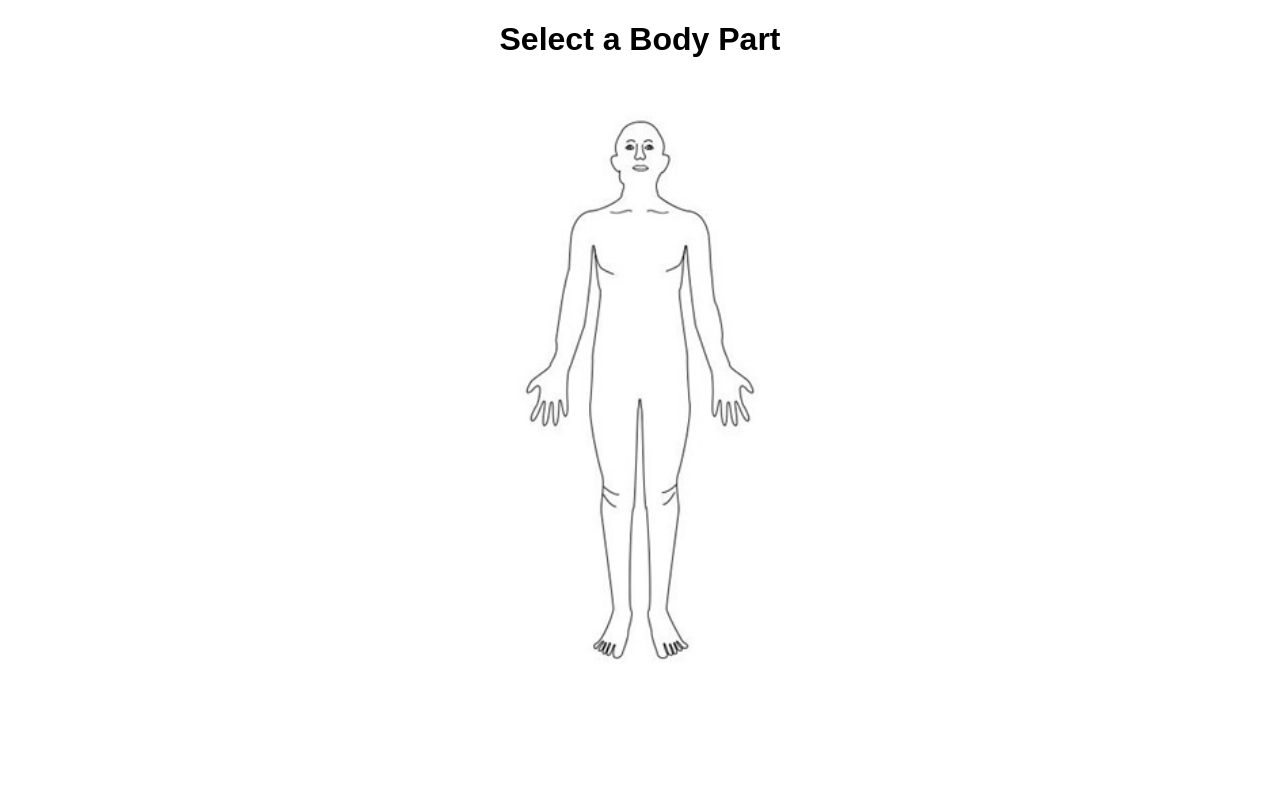
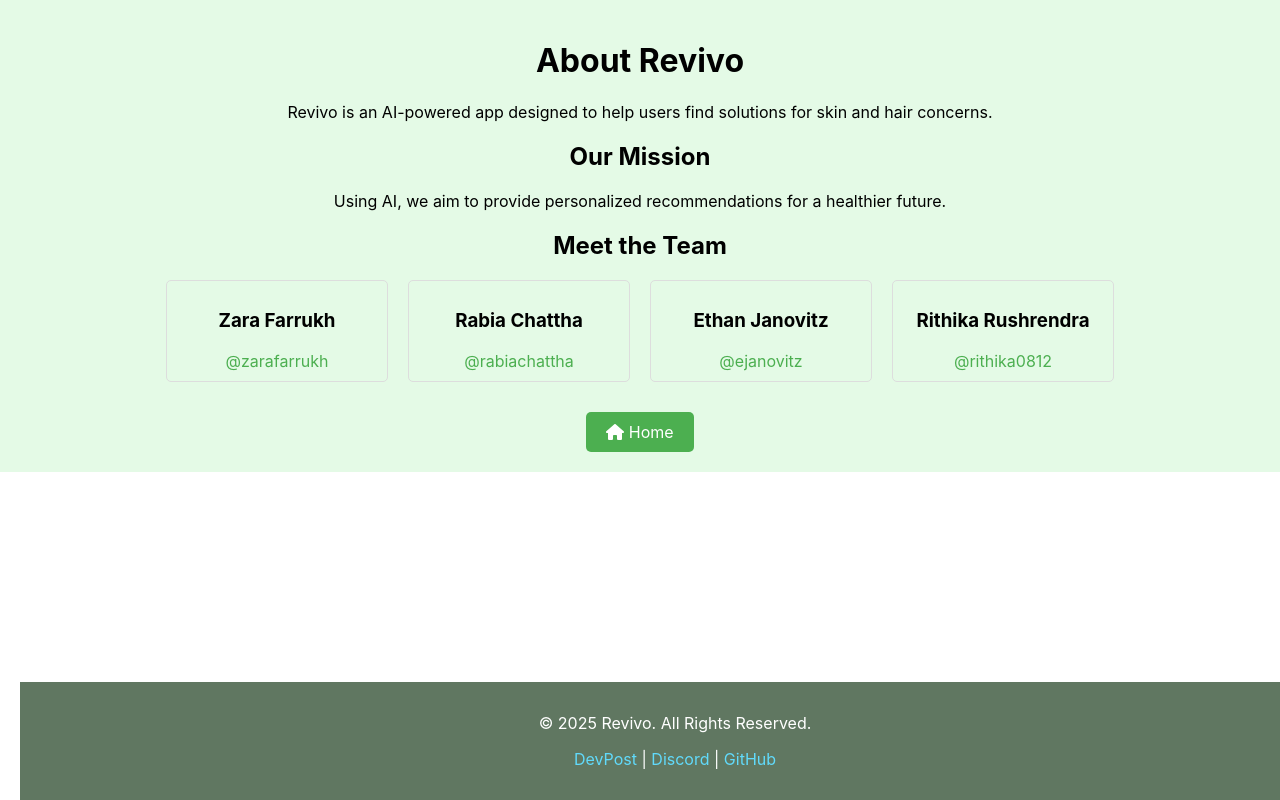
Before and after one commit to zarafarrukh/HackHive-ZERRoLimits, a React (Create React App) app: page /about in a window 1280 px wide. Built offline with nearby package versions, Linux system fonts and the light colour scheme.

Commit message:
Added about page

```diff
--- a/package.json
+++ b/package.json
@@ -3,6 +3,9 @@
   "version": "0.1.0",
   "private": true,
   "dependencies": {
+    "@fortawesome/fontawesome-free": "^6.7.2",
+    "@fortawesome/free-solid-svg-icons": "^6.7.2",
+    "@fortawesome/react-fontawesome": "^0.2.2",
     "cra-template": "1.2.0",
     "react": "^19.0.0",
     "react-dom": "^19.0.0",
--- a/src/App.js
+++ b/src/App.js
@@ -2,7 +2,7 @@ import React from "react";
 import { BrowserRouter as Router, Routes, Route } from "react-router-dom";
 import BodyPage from "./pages/BodyPage"; // Ensure correct path to BodyPage
 import HomePage from "./pages/HomePage";
-
+import AboutPage from "./pages/AboutPage";
 function App() {
   return (
     <Router>
@@ -11,6 +11,8 @@ function App() {
         <Route path="/" element={<HomePage />} />
 
         <Route path="*" element={<BodyPage />} />
+
+        <Route path="/about" element={<AboutPage />} />
       </Routes>
     </Router>
   );
--- /dev/null
+++ b/src/pages/AboutPage.js
@@ -0,0 +1,69 @@
+import React from "react";
+import { Link } from "react-router-dom"; // Import Link from react-router-dom
+import "../styles/AboutPage.css"; // Import CSS
+import Footer from "../pages/Footer"; // Import Footer
+import { FontAwesomeIcon } from '@fortawesome/react-fontawesome';
+import { faHome } from '@fortawesome/free-solid-svg-icons';
+
+const teamMembers = [
+  {
+    name: "Zara Farrukh",
+    github: "https://github.com/zarafarrukh",
+    username: "zarafarrukh",
+  },
+  {
+    name: "Rabia Chattha",
+    github: "https://github.com/rabiachattha",
+    username: "rabiachattha",
+  },
+  {
+    name: "Ethan Janovitz",
+    github: "https://github.com/ejanovitz",
+    username: "ejanovitz",
+  },
+  {
+    name: "Rithika Rushrendra",
+    github: "https://github.com/rithika0812",
+    username: "rithika0812",
+  },
+];
+
+const AboutPage = () => {
+  return (
+    <div className="about-page">
+      <header className="about-header">
+        <h1>About Revivo</h1>
+        <p>Revivo is an AI-powered app designed to help users find solutions for skin and hair concerns.</p>
+      </header>
+
+      <section className="about-content">
+        <h2>Our Mission</h2>
+        <p>Using AI, we aim to provide personalized recommendations for a healthier future.</p>
+
+        <h2>Meet the Team</h2>
+        <div className="team-container">
+          {teamMembers.map((member, index) => (
+            <div key={index} className="team-member">
+              <h3>{member.name}</h3>
+              <a href={member.github} target="_blank" rel="noopener noreferrer" className="github-link">
+                @{member.username}
+              </a>
+            </div>
+          ))}
+        </div>
+      </section>
+
+      {/* Go Home Link */}
+      <div className="go-home">
+        <Link to="/" className="go-home-link">
+          <FontAwesomeIcon icon={faHome} /> Home
+        </Link>
+      </div>
+
+      {/* Footer */}
+      <Footer />
+    </div>
+  );
+};
+
+export default AboutPage;
--- a/src/pages/Footer.js
+++ b/src/pages/Footer.js
@@ -8,9 +8,9 @@ const Footer = () => {
     <footer className="homepage-footer">
       <p>© 2025 Revivo. All Rights Reserved.</p>
       <p>
-        <a href="https://devpost.com" target="_blank" rel="noopener noreferrer">DevPost</a> |
-        <a href="https://discord.com" target="_blank" rel="noopener noreferrer">Discord</a> |
-        <a href="https://github.com/your-repo" target="_blank" rel="noopener noreferrer">GitHub</a>
+        <a href="https://hackhive-otu.devpost.com">DevPost</a> |
+        <a href="https://discord.com" target="_blank" rel="noopener noreferrer"> Discord</a> |
+        <a href="https://github.com/zarafarrukh/Revivo"> GitHub</a>
       </p>
     </footer>
   );
--- a/src/pages/HomePage.js
+++ b/src/pages/HomePage.js
@@ -1,33 +1,31 @@
 import React from "react";
-import { useNavigate } from "react-router-dom";
-import "../styles/HomePage.css"; // Import stylesheet
-import Footer from "../pages/Footer"; // Import the Footer component
-import Logo from "../assets/images/logo.png"; // Import the logo image
+import { Link } from "react-router-dom";
+import "../styles/HomePage.css";
+import Footer from "../pages/Footer";
+import Logo from "../assets/images/logo.png";
 
 const HomePage = () => {
-  const navigate = useNavigate(); // Hook for navigation
-
-  const handleButtonClick = () => {
-    navigate("/body"); // Navigate to BodyPage
-  };
-
   return (
     <div className="homepage">
+      {/* Clean and Minimal Navbar */}
+      <nav className="navbar">
+        <Link to="/" className="nav-link">Home</Link>
+        <Link to="/about" className="nav-link">About</Link>
+      </nav>
+
       {/* Logo and Slogan */}
       <header className="homepage-header">
-      <h1><img src={Logo} alt="Revivo Logo" className="logo" style={{ width: "250px" }} /></h1>
+        <img src={Logo} alt="Revivo Logo" className="logo" />
         <p className="slogan">Revive Your Best Self</p>
       </header>
 
       {/* Main Section */}
       <section className="main-content">
         <p>Find the root cause of your health concerns and get personalized insights.</p>
-        <button className="cta-button" onClick={handleButtonClick}>
-          Start Your Journey
-        </button>
+        <Link to="/body" className="cta-button">Start Your Journey</Link>
       </section>
 
-      {/* Footer Section */}
+      {/* Footer */}
       <Footer />
     </div>
   );
--- /dev/null
+++ b/src/styles/AboutPage.css
@@ -0,0 +1,60 @@
+.about-page {
+    text-align: center;
+    padding: 20px;
+    background-color: #e4fae6;
+  }
+
+  .about-header {
+    margin-bottom: 20px;
+  }
+
+  .about-content {
+    margin-top: 20px;
+  }
+
+  .team-container {
+    display: flex;
+    flex-wrap: wrap;
+    justify-content: center;
+    gap: 20px;
+  }
+
+  .team-member {
+    border: 1px solid #ddd;
+    padding: 10px;
+    border-radius: 5px;
+    width: 200px;
+    text-align: center;
+  }
+
+  .github-link {
+    color: #4CAF50;
+    text-decoration: none;
+  }
+
+  .github-link:hover {
+    text-decoration: underline;
+  }
+
+  .go-home {
+    margin-top: 30px;
+  }
+
+  .go-home-link {
+    display: inline-block;
+    background-color: #4CAF50;
+    color: white;
+    padding: 10px 20px;
+    border-radius: 5px;
+    text-decoration: none;
+    font-size: 16px;
+    transition: background-color 0.3s;
+  }
+
+  .go-home-link:hover {
+    background-color: #388e3c;
+  }
+
+  .go-home-link .fa-home {
+    margin-right: 8px;
+  }
--- a/src/styles/HomePage.css
+++ b/src/styles/HomePage.css
@@ -3,7 +3,7 @@
     text-align: center;
     background-color: #e2fde4;
     /* Sage green */
-  min-height: 100vh;
+    min-height: 80vh;
     display: flex;
     flex-direction: column;
     align-items: center;
@@ -76,3 +76,65 @@
     box-shadow: 0 3px 5px rgba(0, 0, 0, 0.2);
     /* Softer shadow on click */
   }
+
+  /* Navbar */
+  .navbar {
+    background-color: #224724; /* Dark green */
+    padding: 12px;
+    display: flex;
+    justify-content: center;
+    gap: 15px;
+    position: fixed;
+    top: 0;
+    width: 100%;
+    box-shadow: 0 2px 5px rgba(0, 0, 0, 0.1);
+    z-index: 1000;
+  }
+
+  /* Navbar Links */
+  .nav-link {
+    color: white;
+    text-decoration: none;
+    font-size: 18px;
+    font-weight: bold;
+    padding: 10px 15px;
+  }
+
+  .nav-link:hover {
+    text-decoration: underline;
+  }
+
+  /* Adjust Logo */
+  .logo {
+    width: 180px; /* Scalable size */
+    display: block;
+    margin: 10px auto;
+  }
+
+  /* Call-to-Action Button */
+  .cta-button {
+    display: inline-block;
+    background: #4caf50;
+    color: white;
+    padding: 12px 25px;
+    border-radius: 5px;
+    text-decoration: none;
+    font-size: 16px;
+    margin-top: 20px;
+    transition: background 0.3s;
+  }
+
+  .cta-button:hover {
+    background: #388e3c;
+  }
+
+  /* Footer */
+  footer {
+    background-color: #2e7d32;
+    color: white;
+    padding: 20px;
+    text-align: center;
+    width: 100%;
+    position: fixed;
+    bottom: 0;
+  }
```
Also changed, not shown: 1 other file (tests, documents, lock files or other folders). Lines whose indentation alone changed are shown as unchanged.
